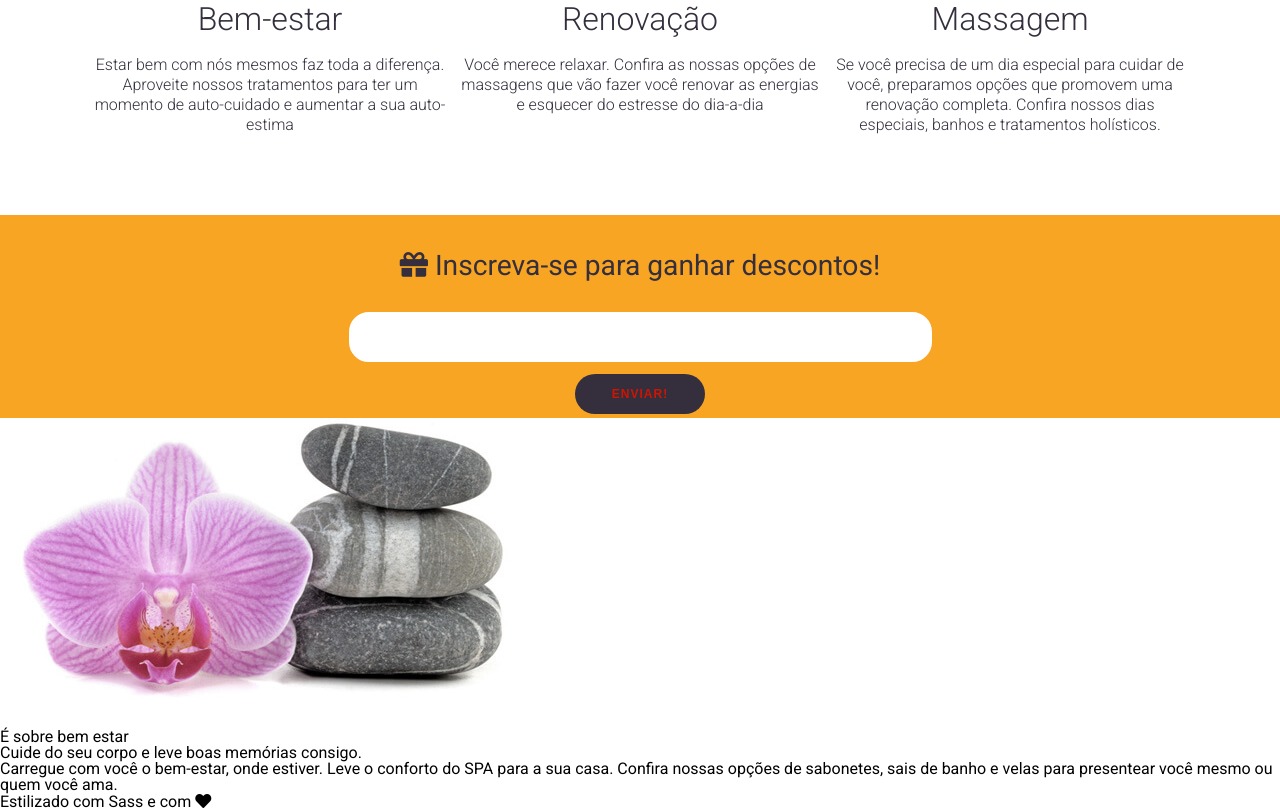
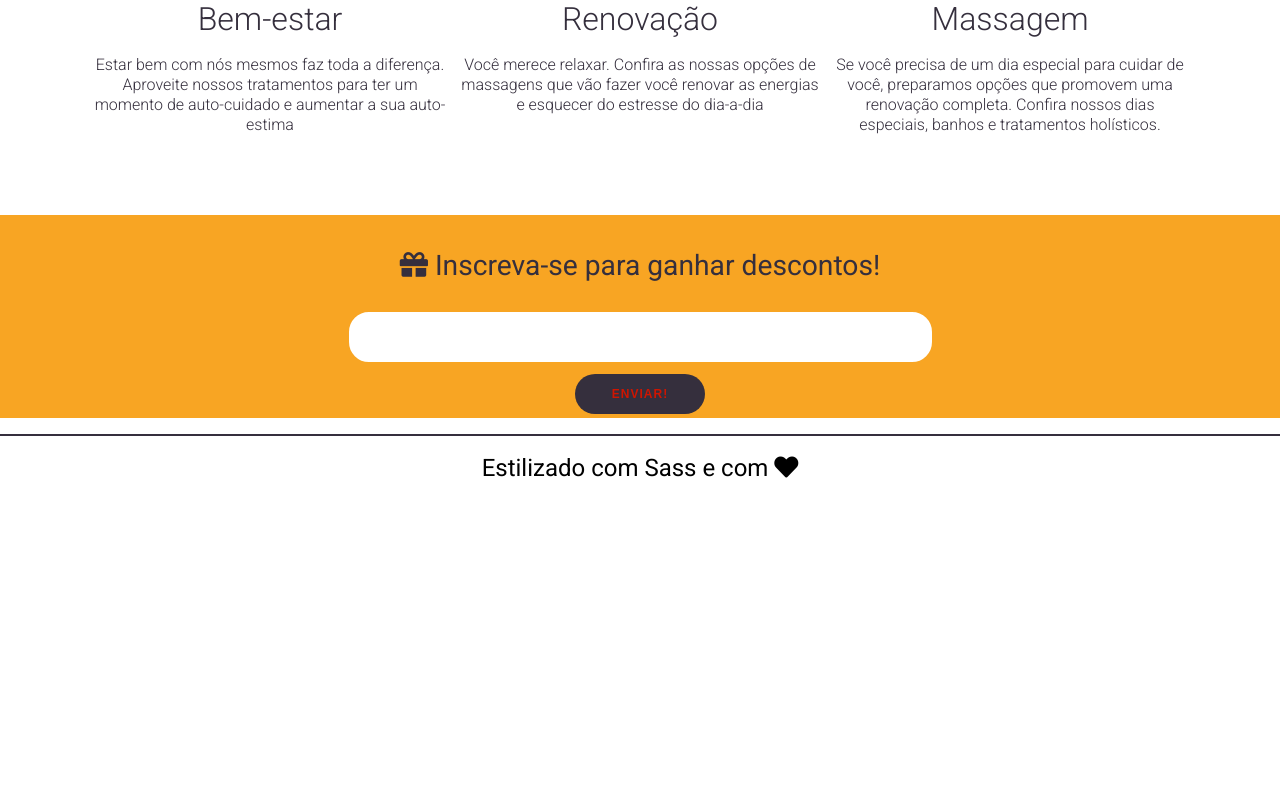
Before and after one commit to EljonasCavalcante/utilize-sass, a plain HTML site: page SassTwo/index.html in a window 1280 px wide. Shown: the part 870-1681 px from the top of the page. After the commit the page ends 1370 px from the top, so only its background shows below. Drawn offline with nearby package versions, Linux system fonts and the light colour scheme.

Commit message:
feat: create style footer

```diff
--- a/SassTwo/index.html
+++ b/SassTwo/index.html
@@ -83,16 +83,6 @@
                 </form>
             </div>
         </section>
-        <section>
-            <div>
-                <img src="imagens/pedra-e-flor.jpeg" alt="">
-            </div>
-            <div>
-                <h3>É sobre bem estar</h3>
-                <h4>Cuide do seu corpo e leve boas memórias consigo.</h4>
-                <p>Carregue com você o bem-estar, onde estiver. Leve o conforto do SPA para a sua casa. Confira nossas opções de sabonetes, sais de banho e velas para presentear você mesmo ou quem você ama. </p>
-            </div>
-        </section>
     </main>
     <footer>
         Estilizado com Sass e com <i class="fas fa-heart"></i>
--- /dev/null
+++ b/SassTwo/style/components/_footer.scss
@@ -0,0 +1,9 @@
+@import '../abstract/variaveis';
+
+footer {
+    text-align: center;
+    font-size: calc($tamanho-do-texto/2);
+    border-top: 2px solid $cor-primaria;
+    margin-top: 1rem;
+    padding: 1.2rem;
+}
--- a/SassTwo/style/style.scss
+++ b/SassTwo/style/style.scss
@@ -4,3 +4,4 @@
 @import './components/banner';
 @import './components/servicos';
 @import './components/cupom';
+@import './components/footer'
```
Also changed, not shown: SassTwo/style/style.css, 1 other file.
